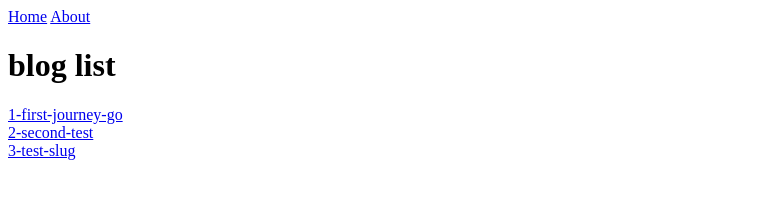
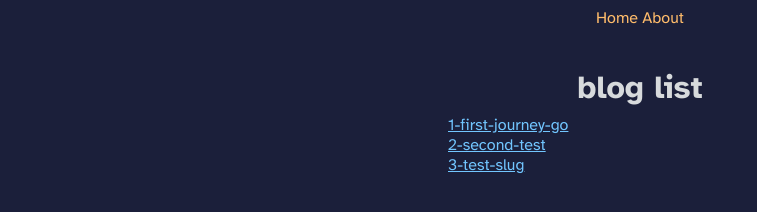
Before and after one commit to jugnugs/blog, a website with bundled scripts: page client/public/index.html in a window 1280 px wide. Shown: the whole page, without its empty margins (0-757 px from the left). Built offline with nearby package versions, Linux system fonts and the light colour scheme.

Commit message:
style: add styling

```diff
--- a/client/public/index.html
+++ b/client/public/index.html
@@ -4,6 +4,10 @@
   <head>
     <meta charset="UTF-8" />
     <title>jugnug's blog</title>
+    <link rel="preconnect" href="https://fonts.googleapis.com">
+    <link rel="preconnect" href="https://fonts.gstatic.com" crossorigin>
+    <link href="https://fonts.googleapis.com/css2?family=Atkinson+Hyperlegible:ital,wght@0,400;0,700;1,400;1,700&display=swap" rel="stylesheet">
+    <link href="/main.css" rel="stylesheet">
   </head>
   <body>
     <nav>
--- /dev/null
+++ b/client/public/main.css
@@ -0,0 +1,52 @@
+:root {
+  --main-bg-color: #1B1F3A;
+  --main-text-color: #D7DADC;
+  --nav-color: #FFBC6B;
+  --main-title-color: #FFA480;
+  --link-color: #72C6FF;
+}
+
+body {
+  font-family: "Atkinson Hyperlegible", sans-serif;
+  font-weight: 400;
+  font-style: normal;
+  font-size: 16px;
+  background-color: var(--main-bg-color);
+  color: var(--main-text-color);
+  display: flex;
+  flex-direction: column;
+  justify-content: center;
+  align-items: center;
+  gap: 2rem;
+}
+
+main {
+  width: 30vw;
+}
+
+main a:link, main a:visited {
+  color: var(--link-color);
+}
+
+nav a:link, nav a:visited {
+  color: var(--nav-color);
+  text-decoration: none;
+}
+
+article {
+  width: 100%;
+}
+
+header {
+  padding-bottom: 1rem;
+  display: flex;
+  flex-direction: column;
+  justify-content: center;
+  align-items: center;
+  border-bottom: 1px solid var(--main-text-color);
+}
+
+h1 {
+  margin: 0.5rem;
+  text-align: center;
+}
```
